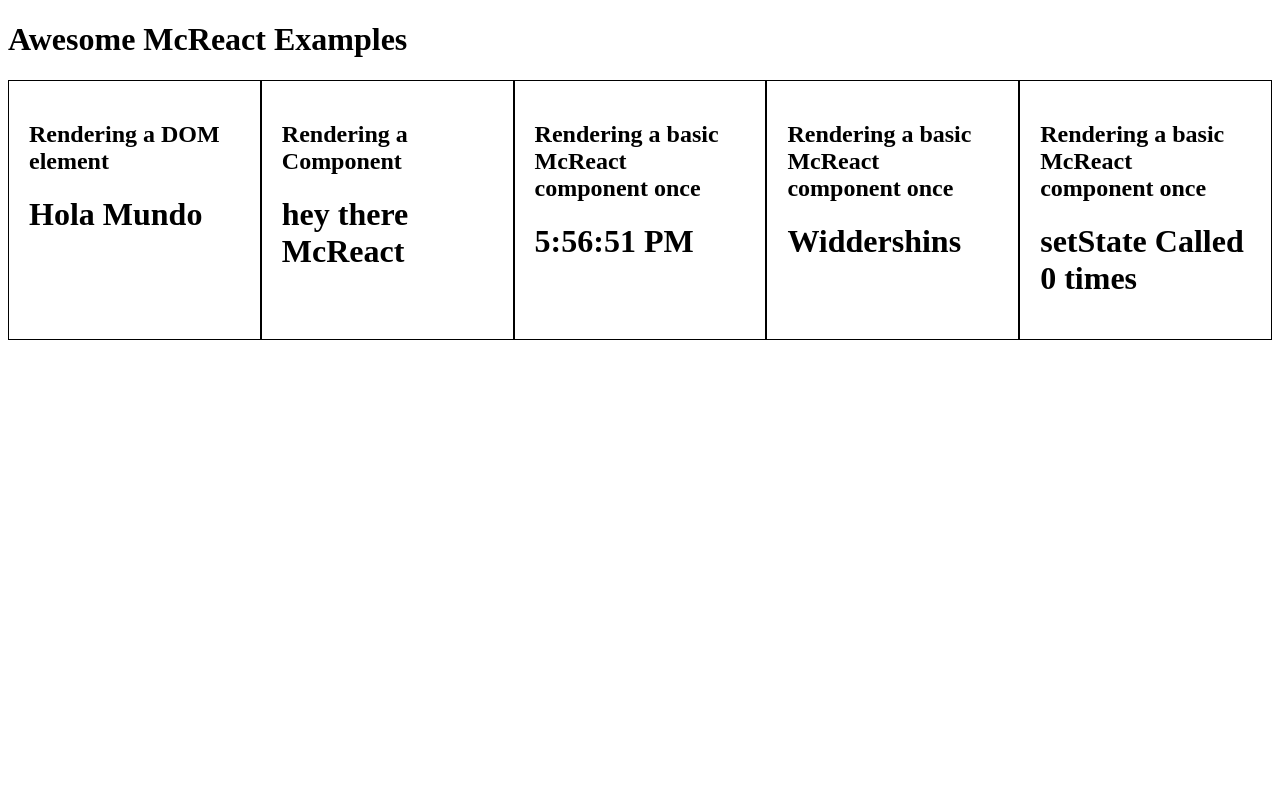
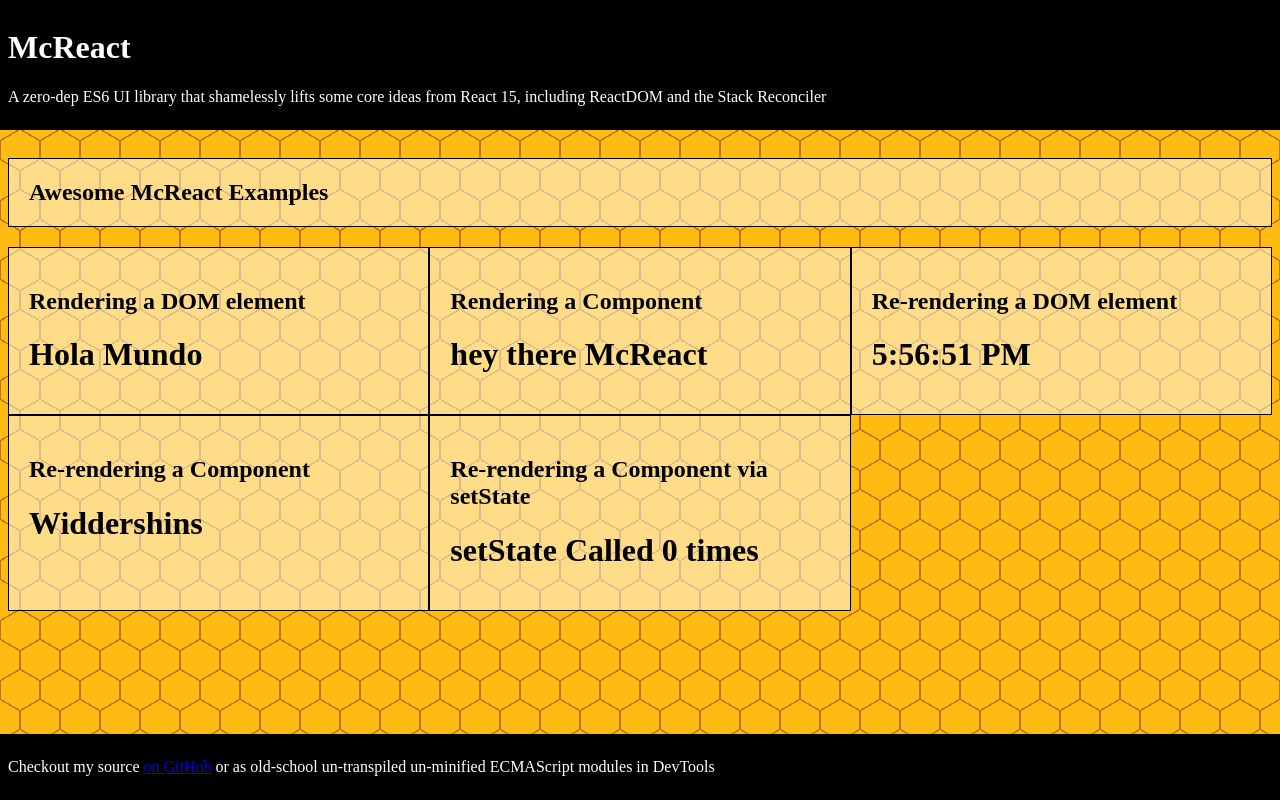
Before and after one commit to bushidocodes/McReact, a plain HTML site: page index.html in a window 1280 px wide. Drawn offline with Linux system fonts and the light colour scheme.

Commit message:
chore: deploy gallery

```diff
--- a/index.html
+++ b/index.html
@@ -5,13 +5,20 @@
   <meta charset="UTF-8">
   <meta name="viewport" content="width=device-width, initial-scale=1.0">
   <meta http-equiv="X-UA-Compatible" content="ie=edge">
-  <title>McReact Examples</title>
+  <title>McReact Gallery</title>
   <link rel="stylesheet" href="styles.css">
   <script type="module" src="index.js"></script>
 </head>
 
 <body>
-  <h1>Awesome McReact Examples</h1>
+  <header>
+
+    <h1>McReact</h1>
+    <p>A zero-dep ES6 UI library that shamelessly lifts some core ideas from React 15, including ReactDOM and the Stack Reconciler</p>
+  </header>
+  <main>
+
+    <h2>Awesome McReact Examples</h2>
     <div class="example-gallery">
       <div>
         <h2>Rendering a DOM element</h2>
@@ -22,18 +29,25 @@
         <div id="example2"></div>
       </div>
       <div>
-      <h2>Rendering a basic McReact component once</h2>
+        <h2>Re-rendering a DOM element</h2>
         <div id="example3"></div>
       </div>
       <div>
-      <h2>Rendering a basic McReact component once</h2>
+        <h2>Re-rendering a Component</h2>
         <div id="example4"></div>
       </div>
       <div>
-      <h2>Rendering a basic McReact component once</h2>
+        <h2>Re-rendering a Component via setState</h2>
         <div id="example5"></div>
       </div>
     </div>
+  </main>
+  <footer>
+
+    <p>Checkout my source
+      <a href="https://github.com/bushidocodes/McReact">on GitHub</a> or as old-school un-transpiled un-minified ECMAScript modules in DevTools
+    </p>
+  </footer>
 </body>
 
 </html>
--- a/styles.css
+++ b/styles.css
@@ -1,8 +1,84 @@
+* {
+  box-sizing: border-box;
+}
+
+body {
+  margin: 0;
+  height: 100vh;
+  display: flex;
+  flex-direction: column;
+  background: radial-gradient(
+        circle farthest-side at 0% 50%,
+        #fb1 23.5%,
+        rgba(240, 166, 17, 0) 0
+      )
+      21px 30px,
+    radial-gradient(
+        circle farthest-side at 0% 50%,
+        #b71 24%,
+        rgba(240, 166, 17, 0) 0
+      )
+      19px 30px,
+    linear-gradient(
+        #fb1 14%,
+        rgba(240, 166, 17, 0) 0,
+        rgba(240, 166, 17, 0) 85%,
+        #fb1 0
+      )
+      0 0,
+    linear-gradient(
+        150deg,
+        #fb1 24%,
+        #b71 0,
+        #b71 26%,
+        rgba(240, 166, 17, 0) 0,
+        rgba(240, 166, 17, 0) 74%,
+        #b71 0,
+        #b71 76%,
+        #fb1 0
+      )
+      0 0,
+    linear-gradient(
+        30deg,
+        #fb1 24%,
+        #b71 0,
+        #b71 26%,
+        rgba(240, 166, 17, 0) 0,
+        rgba(240, 166, 17, 0) 74%,
+        #b71 0,
+        #b71 76%,
+        #fb1 0
+      )
+      0 0,
+    linear-gradient(90deg, #b71 2%, #fb1 0, #fb1 98%, #b71 0%) 0 0 #fb1;
+  background-size: 40px 60px;
+}
+
 .example-gallery {
   display: grid;
-  grid-template-columns: repeat(auto-fit, minmax(250px, 1fr));
+  grid-template-columns: repeat(auto-fit, minmax(320px, 1fr));
 }
+main > h2,
 .example-gallery > * {
   border: solid 1px black;
   padding: 20px;
+  background-color: rgba(255, 255, 255, 0.5);
 }
+
+main {
+  flex: 1 1 auto;
+  padding: 8px;
+}
+
+header,
+footer {
+  padding: 8px;
+  flex: 0 0 auto;
+  background-color: black;
+  color: white;
+  width: 100vw;
+}
+
+footer a:visited {
+  color: pink;
+}
```
Also changed, not shown: 2 other files. Lines whose indentation alone changed are shown as unchanged.
